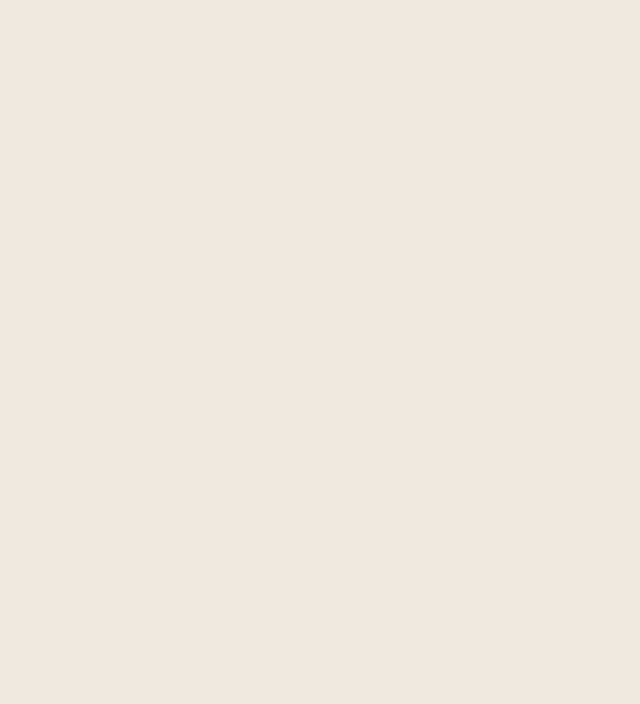
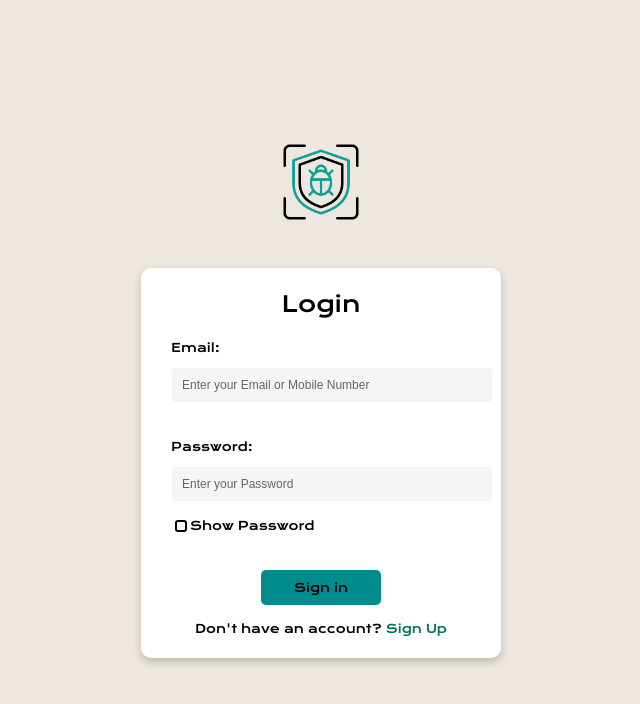
Before and after one commit to BaluK345/cyberthon, a React (Vite) app in the folder frontend/react-frontend/: page /login in a window 1280 px wide. Before the commit this address had no page. Shown: the top 704 px of the page, without its empty margins (319-959 px from the left). Built offline with nearby package versions, Linux system fonts and the light colour scheme.

Commit message:
loginpage

```diff
--- a/frontend/react-frontend/src/App.tsx
+++ b/frontend/react-frontend/src/App.tsx
@@ -7,6 +7,7 @@ import Analyze from "./pages/fileanalyze"
 import Description from "./pages/description"
 import Category from "./pages/category"
 import Complaint from "./pages/complaint";
+import LoginPage from "./pages/login page";
 function App() {
   const [count, setCount] = useState(0);
 
@@ -47,6 +48,7 @@ function App() {
           <Route path="/description" element={<Description/>} />
           <Route path="/category" element={<Category/>} />
           <Route path="/complaint" element={<Complaint/>} />
+          <Route path="/login" element={<LoginPage/>} />
         </Routes>
       </div>
     </Router>
--- a/frontend/react-frontend/src/pages/description.css
+++ b/frontend/react-frontend/src/pages/description.css
@@ -154,7 +154,7 @@ body {
 
 /* Analyze Button */
 .analyze-button {
-    margin-top: 120px;
+    margin-top: 80px;
     padding: 12px 40px;
     border: none;
     background-color: #008c8c;
--- /dev/null
+++ b/frontend/react-frontend/src/pages/login page.tsx
@@ -0,0 +1,69 @@
+import React, { useState } from "react";
+import "./loginpage.css";
+import logo from "../assets/logo cyber.png"; // Ensure the correct path to your logo
+
+const LoginPage: React.FC = () => {
+  const [showPassword, setShowPassword] = useState(false);
+
+  return (
+    <div className="login-page-container">
+      {/* Logo */}
+      <div className="login-page-logo-container">
+        <img src={logo} alt="Logo" className="login-page-logo" />
+      </div>
+
+      {/* Login Box */}
+      <div className="login-page-box">
+        <h2 className="login-page-title">Login</h2>
+
+        {/* Email Field */}
+        <div className="login-page-input-group">
+          <label className="login-page-label">Email:</label>
+          <input
+            type="text"
+            className="login-page-email-box"
+            placeholder="Enter your Email or Mobile Number"
+            onKeyDown={(e) => {
+              if (e.key === "Enter") {
+                document.getElementById("login-page-password-box")?.focus();
+              }
+            }}
+          />
+        </div>
+
+        {/* Password Field */}
+        <div className="login-page-input-group">
+          <label className="login-page-label">Password:</label>
+          <input
+            id="login-page-password-box"
+            type={showPassword ? "text" : "password"}
+            className="login-page-password-box"
+            placeholder="Enter your Password"
+          />
+        </div>
+
+        {/* Show Password Checkbox */}
+        <div className="login-page-checkbox-container">
+          <input
+            type="checkbox"
+            id="login-page-show-password"
+            onChange={() => setShowPassword(!showPassword)}
+          />
+          <label htmlFor="login-page-show-password" className="login-page-checkbox-label">
+            Show Password
+          </label>
+        </div>
+
+        {/* Sign In Button */}
+        <button className="login-page-sign-in-button">Sign in</button>
+
+        {/* Sign Up Link */}
+        <p className="login-page-signup-text">
+          Don't have an account? <span className="login-page-signup-link">Sign Up</span>
+        </p>
+      </div>
+    </div>
+  );
+};
+
+export default LoginPage;
--- /dev/null
+++ b/frontend/react-frontend/src/pages/loginpage.css
@@ -0,0 +1,164 @@
+/* Page Background */
+body {
+    background-color: #eee7df;
+    display: flex;
+    justify-content: center;
+    align-items: center;
+    height: 100vh;
+    margin: 0;
+}
+
+/* Centered Logo */
+.login-page-logo-container {
+    text-align: center;
+    margin-bottom: 40px;
+}
+
+.login-page-logo {
+    width: 80px;
+}
+
+/* Login Box */
+.login-page-box {
+    background-color: white;
+    padding: 30px;
+    border-radius: 10px;
+    box-shadow: 0px 4px 8px rgba(0, 0, 0, 0.2);
+    width: 300px;
+    height: 330px;
+    text-align: center;
+}
+
+/* Login Title */
+.login-page-title {
+    font-size: 22px;
+    color: black;
+    font-weight: bold;
+    margin-top: -10px;
+}
+
+/* Input Group */
+.login-page-input-group {
+    text-align: left;
+    margin-bottom: 20px;
+}
+
+.login-page-label {
+    font-size: 12px;
+    color: black;
+    font-weight: bold;
+    display: block;
+    margin-bottom: 10px;
+}
+
+/* Input Field Styling */
+.login-page-input-group input {
+    width: 100%;
+    padding: 10px;
+    border: 1px solid #ffffff; /* Light grey border */
+    border-radius: 5px;
+    font-size: 12px;
+    background-color: #f5f5f5;
+    color: black; /* Ensures text is black */
+}
+
+/* Placeholder Text Color */
+.login-page-input-group input::placeholder {
+    color: #666; /* Slightly darker grey for contrast */
+}
+
+
+/* Input Boxes */
+.login-page-email-box,
+.login-page-password-box {
+    width: 90%;
+    padding: 10px;
+    border: 1px solid #ffffff;
+    border-radius: 5px;
+    font-size: 12px;
+    color: #000;
+    background-color: #f0f0f0;
+}
+
+.login-page-email-box {
+    margin-bottom: 15px;
+}
+
+.login-page-password-box {
+    margin-bottom: 10px;
+}
+
+/* Show Password Checkbox Container */
+.login-page-checkbox-container {
+    display: flex;
+    align-items: center;
+    margin-top: -15px;
+    margin-bottom: 15px;
+}
+
+/* Custom Checkbox Styling */
+.login-page-checkbox-container input {
+    width: 12px; /* Increased size for better visibility */
+    height: 12px;
+    background-color: white;
+    border: 2px solid black;
+    appearance: none; /* Removes default checkbox */
+    cursor: pointer;
+    border-radius: 3px;
+    display: inline-block;
+    position: relative;
+}
+
+/* Show Tick Symbol When Checked */
+.login-page-checkbox-container input:checked {
+    background-color: rgb(220, 220, 220);
+    position: relative;
+}
+
+/* Add Tick Symbol */
+.login-page-checkbox-container input:checked::after {
+    content: "✔"; /* Unicode tick symbol */
+    font-size: 10px;
+    color: rgb(60, 60, 60);
+    position: absolute;
+    top: 50%;
+    left: 50%;
+    transform: translate(-50%, -50%);
+}
+
+
+.login-page-checkbox-label {
+    font-size: 12px;
+    color: #000;
+}
+
+/* Sign In Button */
+.login-page-sign-in-button {
+    width: 40%;
+    background-color: #008c8c;
+    color: rgb(0, 0, 0);
+    font-size: 12px;
+    font-weight: bold;
+    padding: 10px;
+    border: none;
+    border-radius: 5px;
+    cursor: pointer;
+    margin-top: 20px;
+}
+
+.login-page-sign-in-button:hover {
+    background-color: #025951;
+}
+
+/* Sign Up Text */
+.login-page-signup-text {
+    margin-top: 15px;
+    font-size: 12px;
+    color: black;
+}
+
+.login-page-signup-link {
+    color: #02735E;
+    font-weight: bold;
+    cursor: pointer;
+}
```
